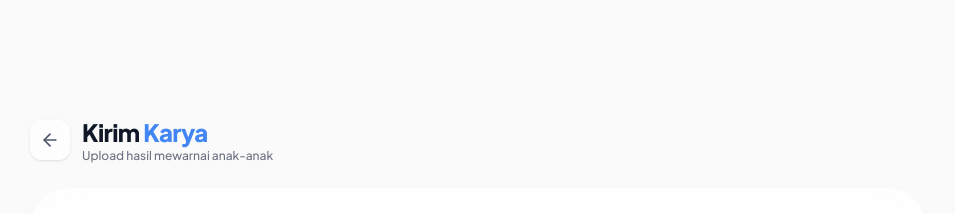
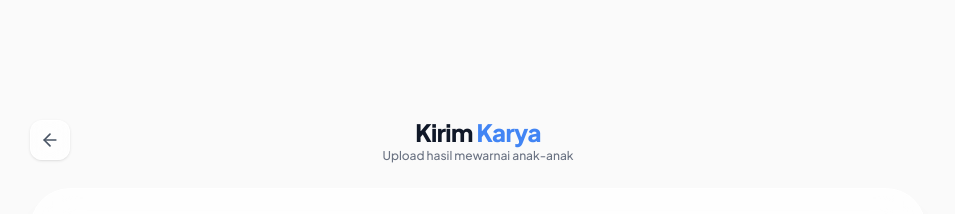
Before and after one commit to iqbalgsr46/Web-Proker-KKN-UBP-2026, a Next.js app: page /kirim-karya in a window 1280 px wide. Shown: the top 214 px of the page, without its empty margins (162-1117 px from the left). Built offline with nearby package versions, Linux system fonts and the light colour scheme; no server answers; the database is empty.

Commit message:
fix(ui): center align the kirim-karya header text perfectly

```diff
--- a/src/app/kirim-karya/page.tsx
+++ b/src/app/kirim-karya/page.tsx
@@ -200,14 +200,14 @@ export default function KirimKaryaPage() {
 
       <main className="flex-1 w-full flex flex-col items-center justify-center p-3 sm:p-6 z-10 overflow-y-auto">
         {/* Header */}
-        <div className="w-full max-w-4xl flex items-center gap-2 sm:gap-3 mb-2 sm:mb-6 shrink-0">
+        <div className="w-full max-w-4xl flex items-center relative mb-4 sm:mb-6 shrink-0">
           <Link
             href="/galeri"
-            className="w-10 h-10 backdrop-blur-xl bg-white/70 border border-white/60 rounded-xl flex items-center justify-center text-gray-600 hover:bg-white/90 transition-colors shadow-sm"
+            className="absolute left-0 w-10 h-10 backdrop-blur-xl bg-white/70 border border-white/60 rounded-xl flex items-center justify-center text-gray-600 hover:bg-white/90 transition-colors shadow-sm z-10"
           >
             <ArrowLeft className="w-5 h-5" />
           </Link>
-          <div>
+          <div className="w-full text-center">
             <h1 className="text-xl md:text-2xl font-black text-gray-900 tracking-tight">
               Kirim <span className="text-google-blue">Karya</span>
             </h1>
```
